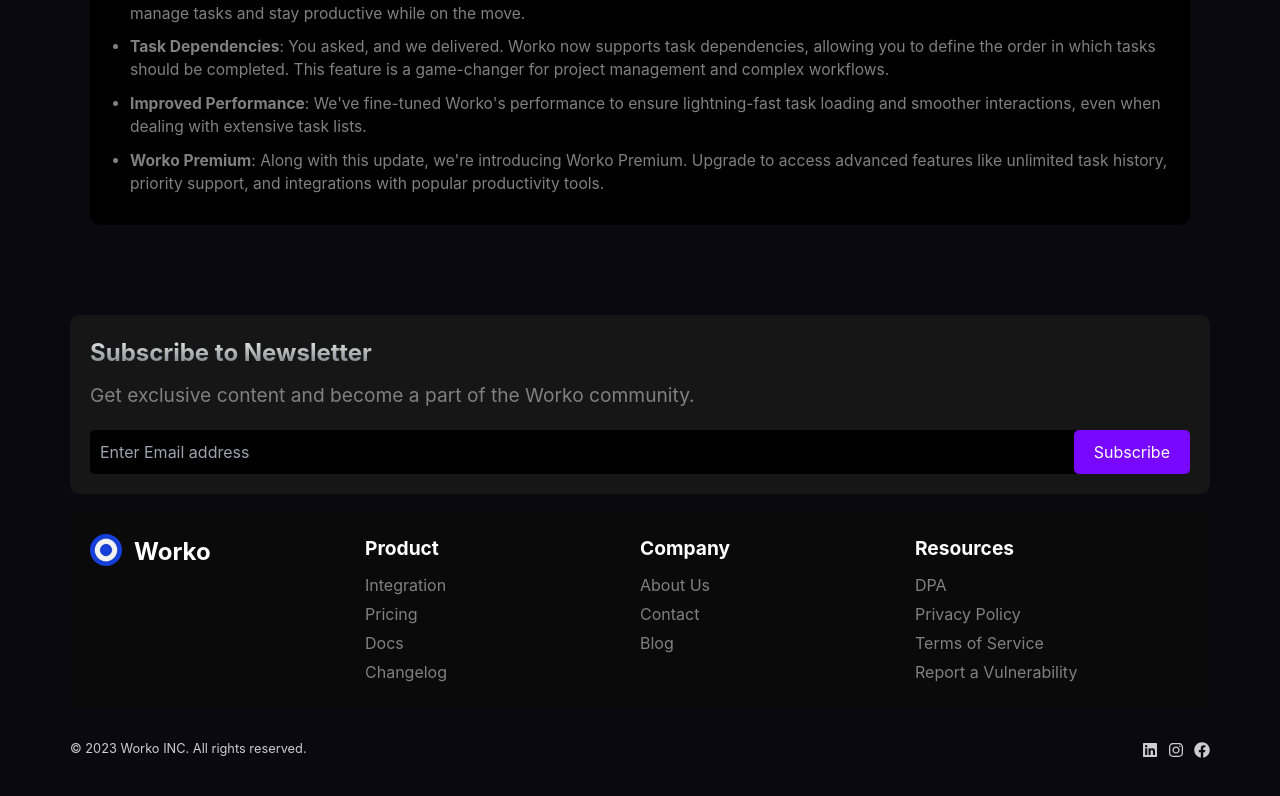
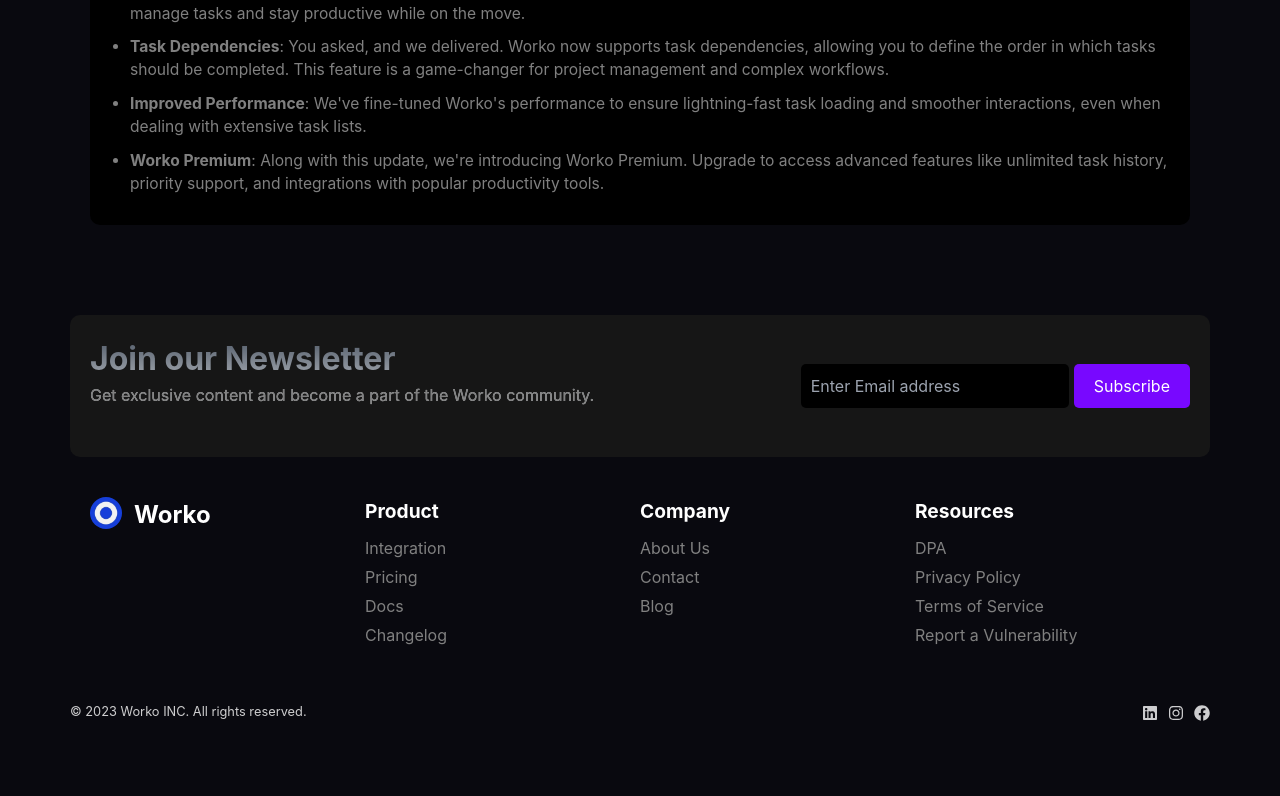
Before and after one commit to a14a19/worko-web, a React (Vite) app: page /changelog in a window 1280 px wide. Shown: the part 5602-6398 px from the top of the page. After the commit the page ends 6339 px from the top, so only its background shows below. Built offline with nearby package versions, Linux system fonts and the light colour scheme.

Commit message:
Latest commit-500

```diff
--- a/src/components/footer/Footer.css
+++ b/src/components/footer/Footer.css
@@ -50,15 +50,16 @@
     border-radius: 10px;
     padding: 20px;
     text-align: left;
+    justify-content: space-between;
+
     max-width: auto;
     margin: 20px 0;
   }
 
-  .subscribe-heading {
+  /* .subscribe-heading {
     font-size: 1.5em;
     font-weight: bold;
     margin-bottom: 10px;
-    /* Add the following styles to replicate the provided style */
     background-image: linear-gradient(0deg, rgb(97, 100, 107) 0%, rgb(255, 255, 255) 100%);
     -webkit-background-clip: text;
     color: transparent;
@@ -67,6 +68,7 @@
   .exclusive-content {
     color: gray;
     font-size: 1.2em;
+    justify-content: flex-start;
     margin-bottom: 20px;
   }
 
@@ -90,7 +92,54 @@
     border-radius: 5px;
     cursor: pointer;
     margin-left: -10px;
-  }
+  } */
+
+  /* Add these styles to adjust the font sizes for subscribe-heading and exclusive-content */
+.subscribe-heading {
+  font-size:2em;
+  font-weight: bold;
+  margin-bottom: 10px;
+  background-image: linear-gradient(0deg, rgb(97, 100, 107) 0%, rgb(255, 255, 255) 100%);
+  -webkit-background-clip: text;
+  color: transparent;
+}
+
+.exclusive-content {
+  font-size: 0.5em; /* Decrease the font size for the content */
+  color: gray;
+  font-weight: lighter;
+  justify-content: flex-start;
+  margin-bottom: 20px;
+  margin-right: 20px;
+}
+
+/* Add these styles to make email-input and subscribe-button appear on the same line */
+.email-input-container {
+  display: flex;
+  align-items: center; /* Align items vertically center */
+}
+
+.email-input {
+  flex: 1;
+  padding: 10px;
+  border-radius: 5px;
+  background-color: black;
+  margin-right: 20px;
+
+
+}
+
+.subscribe-button {
+  background-color: #7808FF;
+  color: white;
+  padding: 10px 20px;
+  border: none;
+  border-radius: 5px;
+  cursor: pointer;
+  margin-left: -15px;
+
+}
+
 
 
 
--- a/src/components/footer/Footer.jsx
+++ b/src/components/footer/Footer.jsx
@@ -8,30 +8,36 @@ import workoIcon from "../../assets/worko.webp";
 
 const Footer = () => {
   return (
-    <div className="mt-16 max-w-[1140px] mb-20 mx-auto">
+    <div className="mt-16 max-w-[1140px] mb-4 mx-auto ">
       {/* Newsletter Box */}
-      <div className="newsletter-box">
-        <div className="subscribe-heading">Subscribe to Newsletter</div>
-        <div className="exclusive-content">
-          Get exclusive content and become a part of the Worko community.
+      <div className="newsletter-box flex justify-between item-center flex-col md:flex-row">
+        <div className="subscribe-heading bg-gradient-to-b from-gray-600 to-white text-transparent bg-clip-text">
+          Join our Newsletter
+          <div className="exclusive-content">
+            Get exclusive content and become a part of the Worko community.
+          </div>
         </div>
-        <div className="email-input-container">
+
+        <div className="email-input-container ">
           <input
             type="email"
             placeholder="Enter Email address"
             className="email-input"
+            style={{ color: "white" }}
           />
           <button className="subscribe-button">Subscribe</button>
         </div>
       </div>
 
       {/* Four-Column Footer */}
-      <div className="footer-container">
+      <div className="footer-container block justify sm:flex lg:flex bg-transparent">
         <div className="footer-column flex justify-start items-start">
-          <img src={workoIcon} alt="" className="h-8 aspect-square me-3 rounded-full" />
-          <p className="wheading">
-            Worko
-          </p>
+          <img
+            src={workoIcon}
+            alt=""
+            className="h-8 aspect-square me-3 rounded-full"
+          />
+          <p className="wheading">Worko</p>
         </div>
         <div className="footer-column">
           <h3>Product</h3>
@@ -61,43 +67,34 @@ const Footer = () => {
         <div className="footer-column">
           <h3>Company</h3>
           <ul>
-            <li>
-              <Link to="/about" className="hover:text-gray-100">
-                About Us
-              </Link>
+            <li className="hover:text-gray-100">
+              <Link to="#">About Us</Link>
             </li>
-            <li>
-              <Link to="/contact" className="hover:text-gray-100">
-                Contact
-              </Link>
+            <li className="hover:text-gray-100">
+              <Link to="#">Contact</Link>
             </li>
-            <li>
-              <Link to="/blog" className="hover:text-gray-100">
-                Blog
-              </Link>
+            <li className="hover:text-gray-100">
+              <Link to="#">Blog</Link>
             </li>
           </ul>
         </div>
         <div className="footer-column">
           <h3>Resources</h3>
           <ul>
-            <li>
-              <Link to="/legal/dpa" className="hover:text-gray-100">
-                DPA
-              </Link>
+            <li className="hover:text-gray-100">
+              <Link to="/legal/dpa">DPA</Link>
+            </li>
+            <li className="hover:text-gray-100">
+              <Link to="/legal/privacy-policies">Privacy Policy</Link>
+            </li>
+            <li className="hover:text-gray-100">
+              <Link to="/legal/terms-of-services">Terms of Service</Link>
             </li>
             <li>
-              <Link to="/legal/privacy-policies" className="hover:text-gray-100">
-                Privacy Policy
-              </Link>
-            </li>
-            <li>
-              <Link to="/legal/terms-of-services" className="hover:text-gray-100">
-                Terms of Service
-              </Link>
-            </li>
-            <li>
-              <Link to="/legal/report-vulnerability" className="hover:text-gray-100">
+              <Link
+                to="/legal/report-vulnerability"
+                className="hover:text-gray-100"
+              >
                 Report a Vulnerability
               </Link>
             </li>
```
